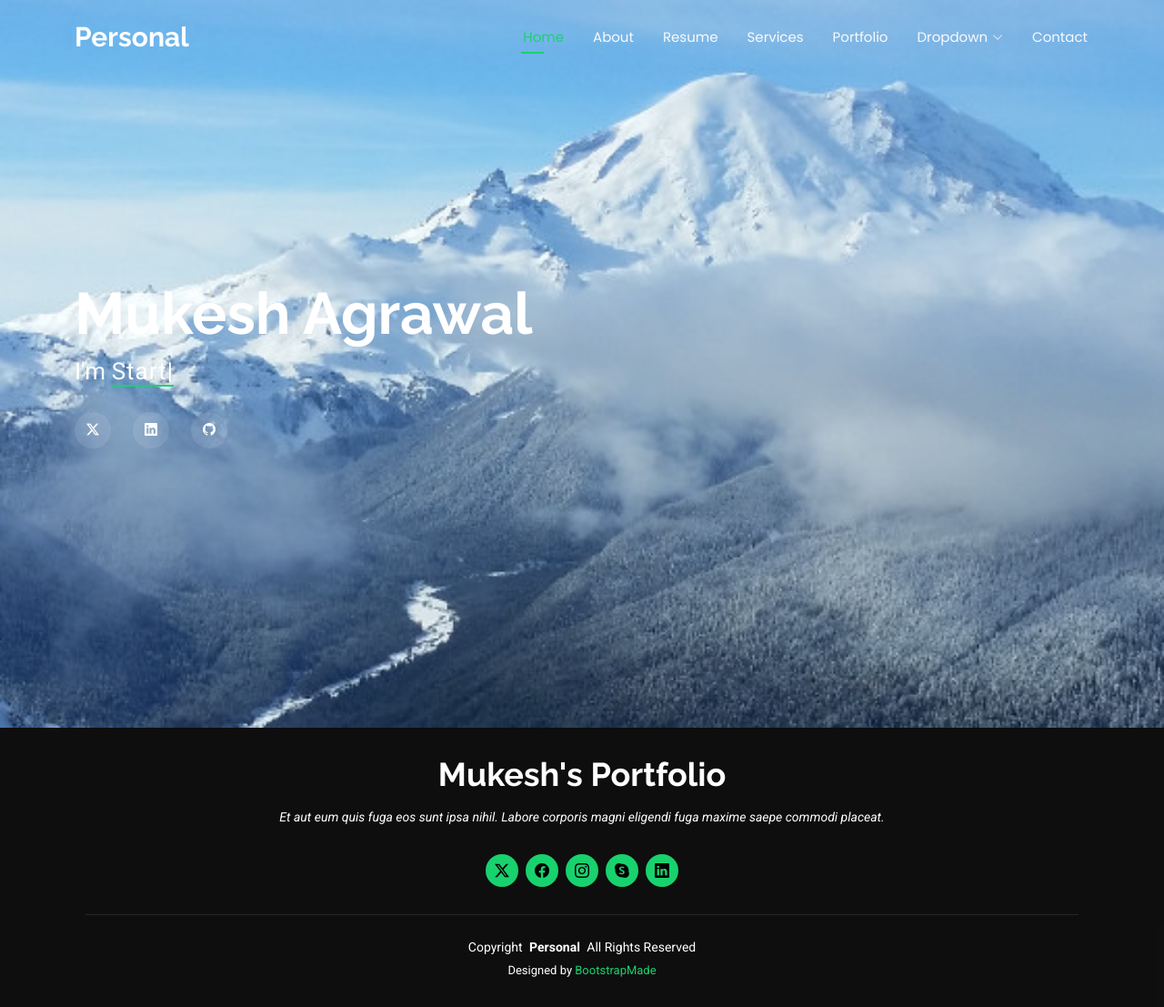
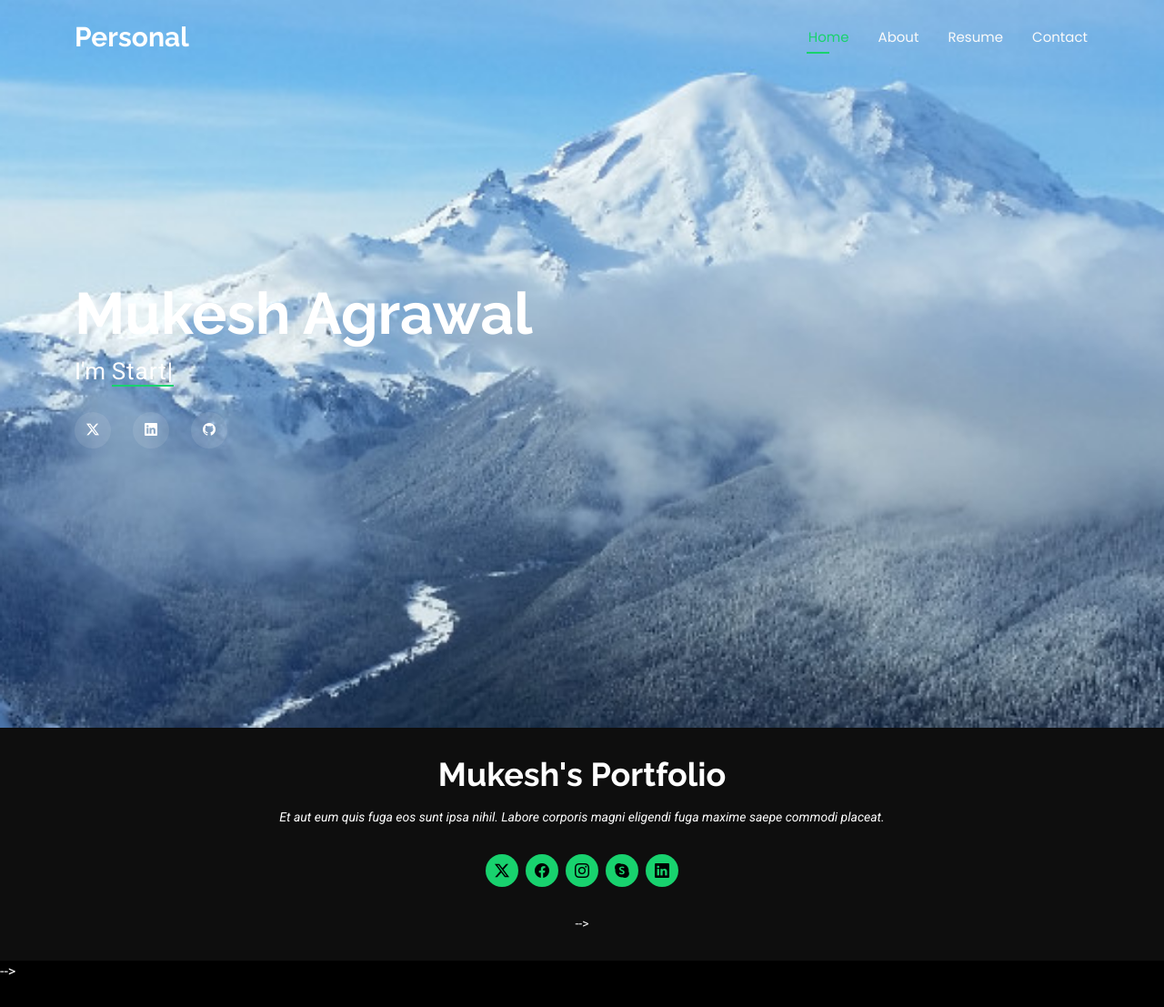
Before and after one commit to mukesh1140343/portfolio-, a website: page index.html in a window 1280 px wide. Shown: the whole page at 91% size. After the commit the page ends 1080 px from the top, so only its background shows below. Drawn offline with Linux system fonts and the light colour scheme.

Commit message:
Removed Services page and updated navigation

```diff
--- a/index.html
+++ b/index.html
@@ -52,9 +52,9 @@
           <li><a href="index.html" class="active">Home</a></li>
           <li><a href="about.html">About</a></li>
           <li><a href="resume.html">Resume</a></li>
-          <li><a href="services.html">Services</a></li>
-          <li><a href="portfolio.html">Portfolio</a></li>
-          <li class="dropdown"><a href="#"><span>Dropdown</span> <i class="bi bi-chevron-down toggle-dropdown"></i></a>
+          <!-- <li><a href="services.html">Services</a></li> -->
+          <!-- <li><a href="portfolio.html">Portfolio</a></li> -->
+          <!-- <li class="dropdown"><a href="#"><span>Dropdown</span> <i class="bi bi-chevron-down toggle-dropdown"></i></a>
             <ul>
               <li><a href="#">Dropdown 1</a></li>
               <li class="dropdown"><a href="#"><span>Deep Dropdown</span> <i class="bi bi-chevron-down toggle-dropdown"></i></a>
@@ -69,7 +69,7 @@
               <li><a href="#">Dropdown 2</a></li>
               <li><a href="#">Dropdown 3</a></li>
               <li><a href="#">Dropdown 4</a></li>
-            </ul>
+            </ul> -->
           </li>
           <li><a href="contact.html">Contact</a></li>
         </ul>
@@ -115,8 +115,8 @@
         <a href=""><i class="bi bi-instagram"></i></a>
         <a href=""><i class="bi bi-skype"></i></a>
         <a href=""><i class="bi bi-linkedin"></i></a>
-      </div>
-      <div class="container">
+      <!-- </div>
+      <!-- <div class="container">
         <div class="copyright">
           <span>Copyright</span> <strong class="px-1 sitename">Personal</strong> <span>All Rights Reserved</span>
         </div>
@@ -125,11 +125,11 @@
           <!-- You can delete the links only if you've purchased the pro version. -->
           <!-- Licensing information: https://bootstrapmade.com/license/ -->
           <!-- Purchase the pro version with working PHP/AJAX contact form: [buy-url] -->
-          Designed by <a href="https://bootstrapmade.com/">BootstrapMade</a>
-        </div>
+          <!-- Designed by <a href="https://bootstrapmade.com/">BootstrapMade</a>
+        </div> -->
       </div>
-    </div>
-  </footer>
+    </div> -->
+  </footer> -->
 
   <!-- Scroll Top -->
   <a href="#" id="scroll-top" class="scroll-top d-flex align-items-center justify-content-center"><i class="bi bi-arrow-up-short"></i></a>
```
Also changed, not shown: about.html (+3 -3 lines), contact.html (+2 -2 lines), package.json (added, +15 -0 lines), portfolio.html (+2 -2 lines), resume.html (+3 -3 lines), services.html (+2 -2 lines), 1 other file.
